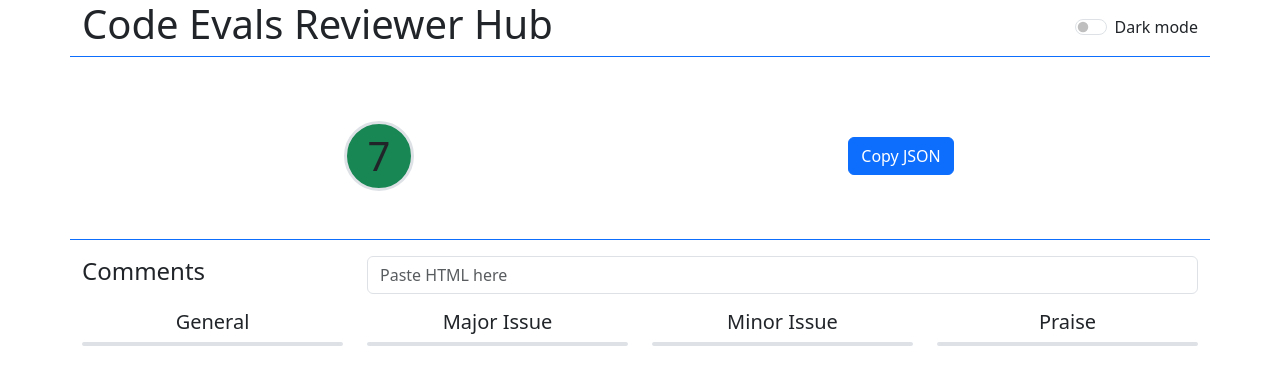
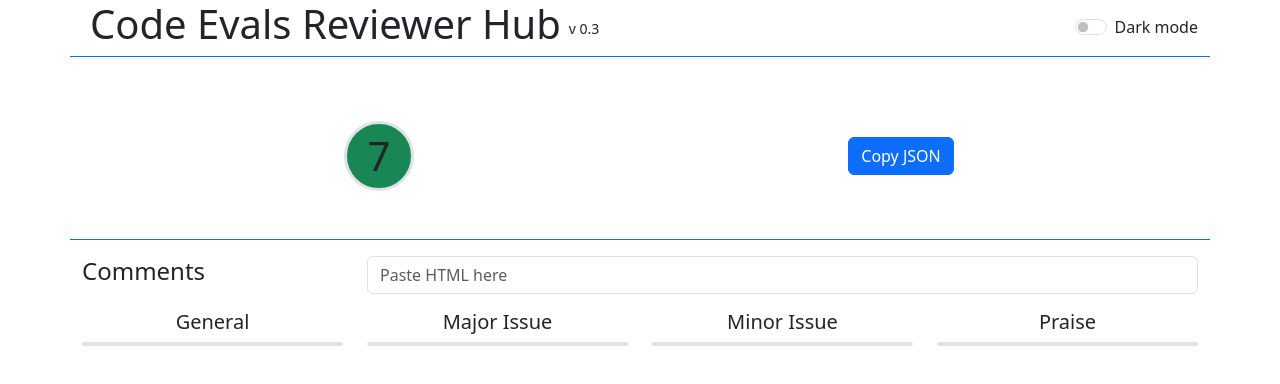
Before and after one commit to dev-magdy/code-evals-leads-hub, an Angular app: page / in a window 1280 px wide. Shown: the top 384 px of the page. Built offline with nearby package versions, Linux system fonts and the light colour scheme.

Commit message:
Fixed extraction based on Feather changes

```diff
--- a/src/app/app.component.html
+++ b/src/app/app.component.html
@@ -1,7 +1,10 @@
 <div class="container">
   <div class="row border-primary border-bottom mb-3 justify-content-between align-items-center">
     <div class="col">
-      <h6 class="display-6">Code Evals Reviewer Hub</h6>
+      <div class="d-flex align-items-center">
+        <h6 class="display-6 mx-2">Code Evals Reviewer Hub</h6>
+        <small>v 0.3</small>
+      </div>
     </div>
     <div class="col d-flex justify-content-end">
       <div class="form-check form-switch">
--- a/src/app/app.component.ts
+++ b/src/app/app.component.ts
@@ -88,7 +88,7 @@ export class AppComponent {
     this.praiseThreads = [];
 
     var locators = {
-      "threadsList": ".flex.border-slate-300",
+      "threadsList": ".flex.border-slate-300 .gap-4",
       "threadSections": "gap-3",	// inside a thread
       "commentType": ".MuiChip-root",	// inside a section
       "commentLabel": ".MuiChip-root > span",	// inside a section
```
